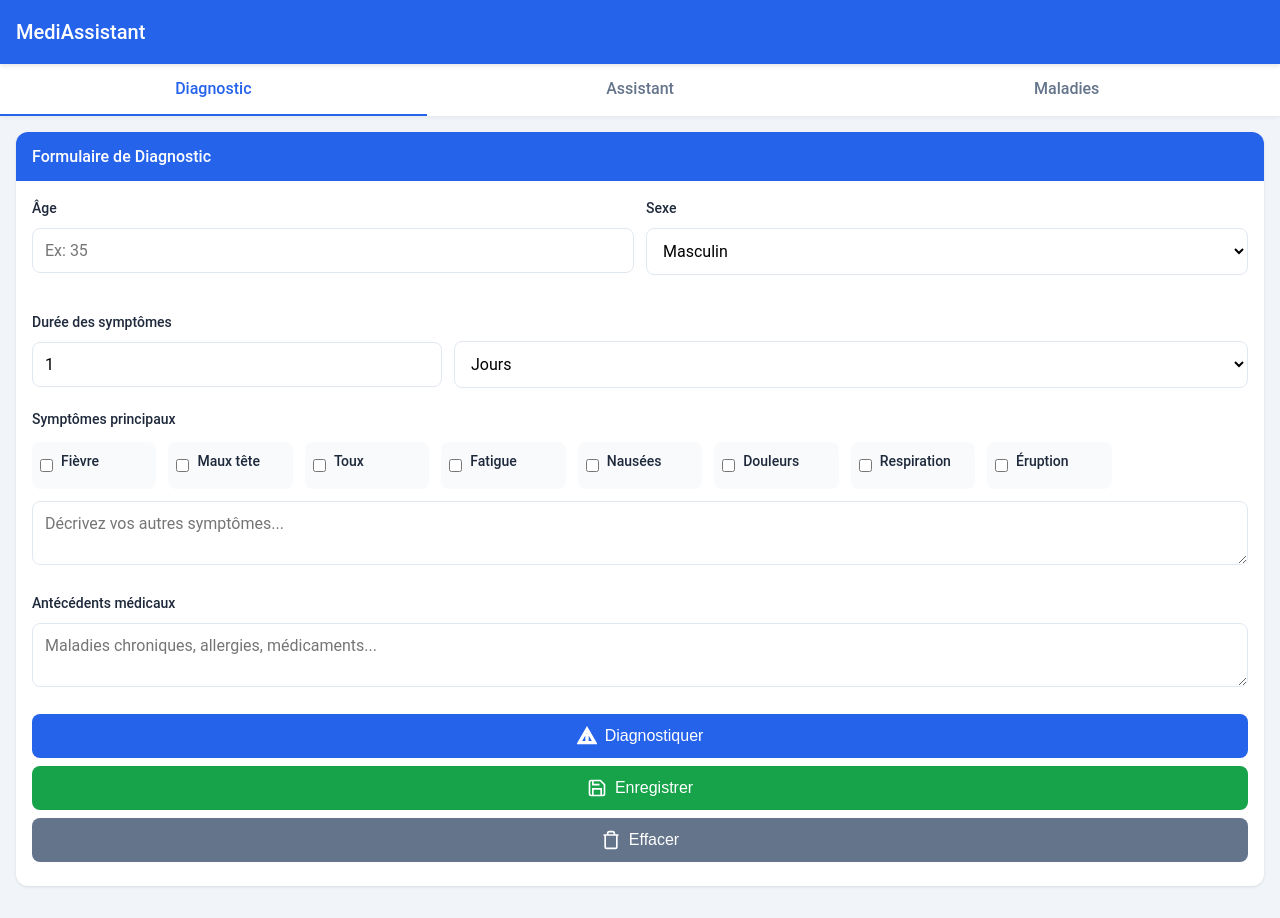
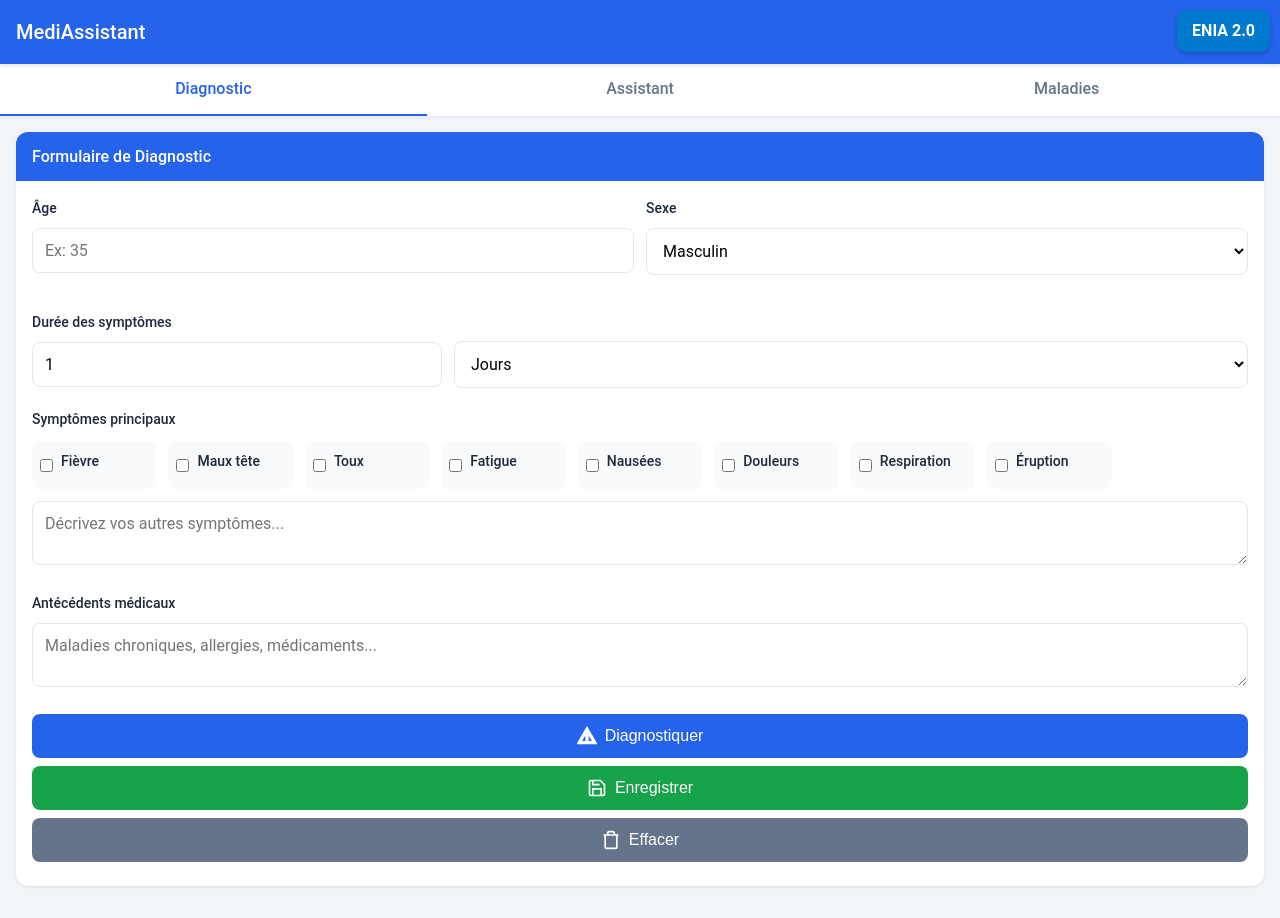
Before and after one commit to frantalvin/didactic-umbrella, a plain HTML site: page index.html in a window 1280 px wide. Drawn offline with Linux system fonts and the light colour scheme.

Commit message:
Update index.html

```diff
--- a/index.html
+++ b/index.html
@@ -5,6 +5,17 @@
   <meta name="viewport" content="width=device-width, initial-scale=1.0, maximum-scale=1.0, user-scalable=no">
   <title>MediAssistant - Diagnostic Médical</title>
   <style>
+    .bandeau {
+  position: absolute;
+  top: 10px;
+  right: 10px;
+  background-color: #007acc;
+  color: white;
+  padding: 8px 15px;
+  border-radius: 10px;
+  font-weight: bold;
+  box-shadow: 0 2px 5px rgba(0,0,0,0.2);
+    }
     :root {
       --primary: #2563eb;
       --primary-light: #3b82f6;
@@ -382,6 +393,7 @@
   <div class="container">
     <header>
       <div class="app-title">MediAssistant</div>
+   <div class="bandeau">ENIA 2.0</div>
     </header>
 
     <div class="tab-container">
```
